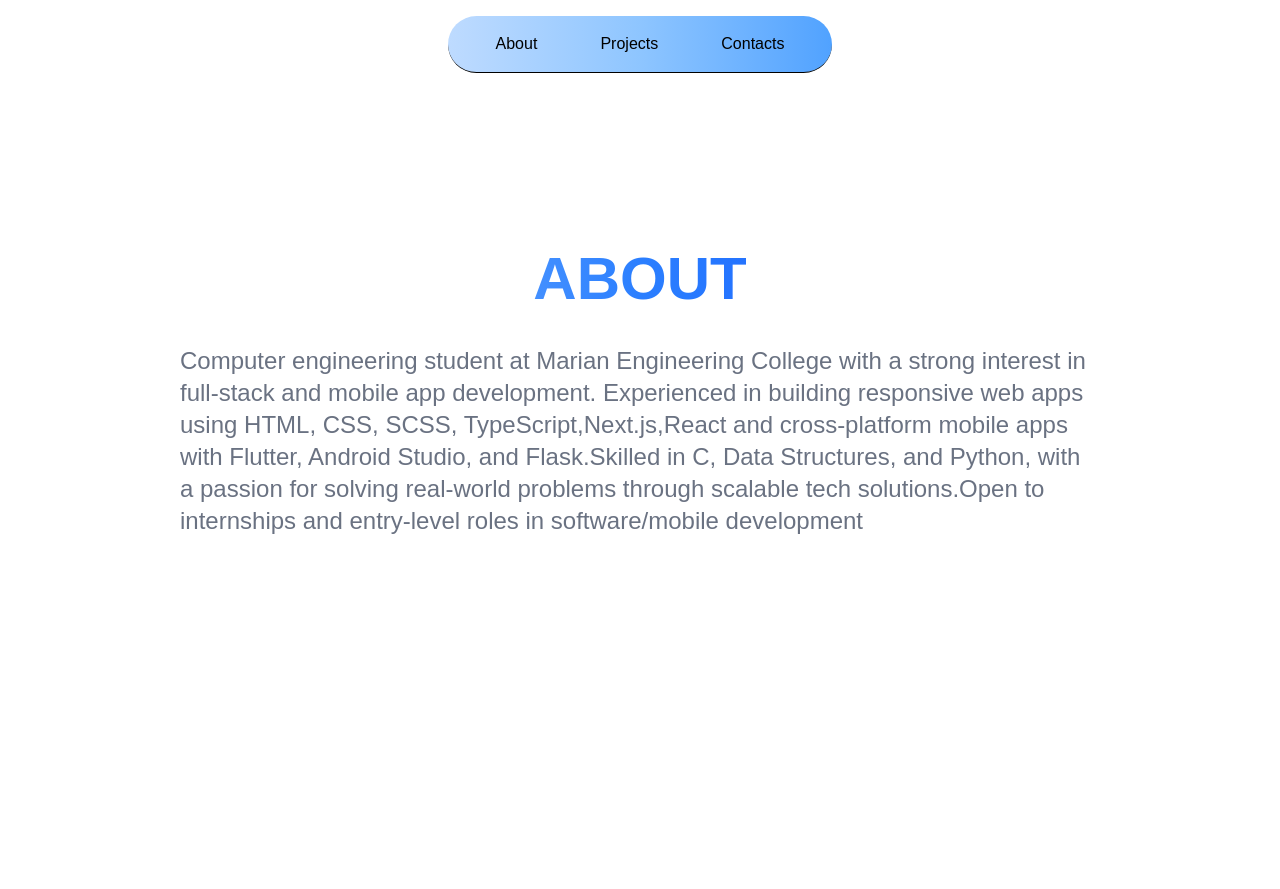
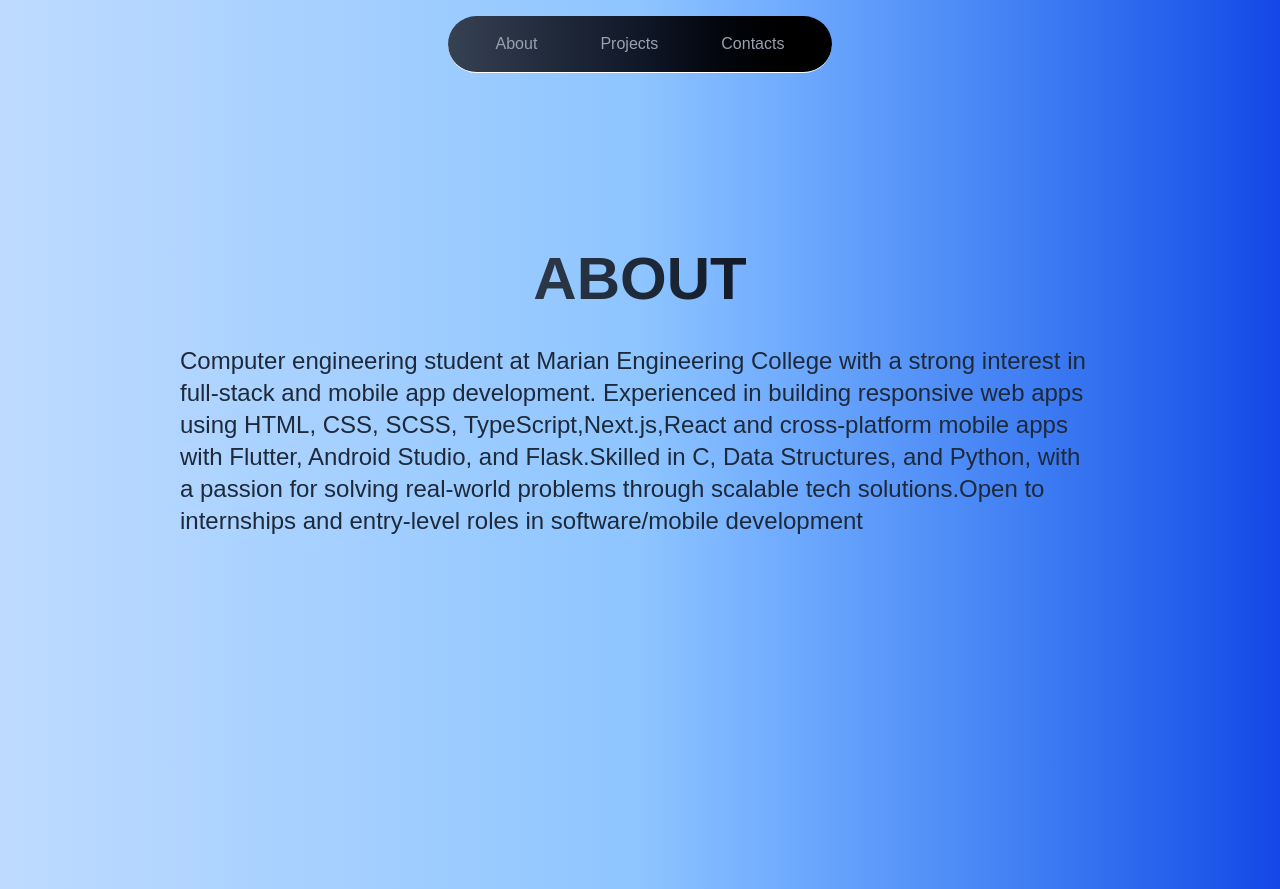
Before and after one commit to adithyasd10/portfolio-next, a Next.js app: page /about in a window 1280 px wide. Before the commit the page ends 800 px from the top, so only its background shows below. Built offline with nearby package versions, Linux system fonts and the light colour scheme.

Commit message:
improved colour themes in home and about section working on project section

```diff
--- a/app/about/page.tsx
+++ b/app/about/page.tsx
@@ -2,10 +2,10 @@ import React from 'react'
 
 const Aboutpage = () => {
   return (
-    <div className='flex flex-col justify-start text-start p-40 gap-4'>
+    <div className='flex flex-col justify-start text-start p-40 gap-4 bg-gradient-to-r from-blue-200 via-blue-300 to-blue-700 min-h-screen'>
         <div className='flex flex-col gap-4'>
-            <h1 className='flex justify-center text-3xl md:text-6xl text-start bg-clip-text text-transparent bg-gradient-to-r from-blue-300 via-blue-500 to-blue-700 font-extrabold hover:from-blue-200 hover:via-blue-400 hover:to-blue-700'>ABOUT</h1>
-            <p className='p-5 text-sm sm:text-xl md:text-2xl  text-gray-500'>Computer engineering student at Marian Engineering College with a strong interest in full-stack and mobile app development. Experienced in building responsive web apps using HTML, CSS, SCSS, TypeScript,Next.js,React and cross-platform mobile apps with Flutter, Android Studio, and Flask.Skilled in C, Data Structures, and Python, with a passion for solving real-world problems through scalable tech solutions.Open to internships and entry-level roles in software/mobile development</p>
+            <h1 className='flex justify-center text-3xl md:text-6xl text-start bg-clip-text text-transparent bg-gradient-to-r from-gray-500 via-gray-800 to-black font-extrabold hover:from-gray-900 hover:via-neutral-900 hover:to-black'>ABOUT</h1>
+            <p className='p-5 text-sm sm:text-xl md:text-2xl  text-gray-800'>Computer engineering student at Marian Engineering College with a strong interest in full-stack and mobile app development. Experienced in building responsive web apps using HTML, CSS, SCSS, TypeScript,Next.js,React and cross-platform mobile apps with Flutter, Android Studio, and Flask.Skilled in C, Data Structures, and Python, with a passion for solving real-world problems through scalable tech solutions.Open to internships and entry-level roles in software/mobile development</p>
         </div>
 
     </div>
--- a/app/page.tsx
+++ b/app/page.tsx
@@ -3,6 +3,9 @@ import Navbar from "@/components/Navbar";
 
 export default function Home() {
   return (
-    <Hero/>
+    <div className="bg-gradient-to-r from-blue-200 via-blue-300 to-blue-700 min-h-screen">
+         <Hero/>
+    </div>
+
   );
 }
--- a/app/projects/page.tsx
+++ b/app/projects/page.tsx
@@ -1,14 +1,18 @@
+import Image from 'next/image'
 import Link from 'next/link'
 import React from 'react'
 
 const page = () => {
   return (
-    <div className='flex flex-col '>
+    <div className='flex flex-col bg-gradient-to-r from-blue-200 via-blue-300 to-blue-700 min-h-screen'>
 
     <div className='flex  flex-row  justify-around items-center py-20 md:justify-center md:items-center md:gap-20 transition-all duration-300'>
         <div className='border-[4px] border-solid border-transparent gradient-border rounded-lg'>
-            <Link href="/singleproject">
-                <button className='flex justify-center items-center border w-50 h-50 sm:w-70 sm:h-70 md:w-80 md:h-80 lg:w-90 lg:h-90 xl:w-140 xl:h-100 2xl:h-120 rounded-md border-transparent '>hi</button>
+        <Link href="/singleproject" className='flex flex-col justify-center items-center '>
+            <Image src="/public/next.svg" alt="logo" width={10} height={10} />
+            <div className='flex justify-center items-center bg-gray-800 '>
+                 <button className='flex justify-center items-center border w-50 h-50 sm:w-70 sm:h-70 md:w-80 md:h-80 lg:w-90 lg:h-90 xl:w-140 xl:h-100 2xl:h-120 rounded-md border-transparent '>hi</button>
+            </div>
             </Link>
         </div>
 
--- a/components/Hero.tsx
+++ b/components/Hero.tsx
@@ -3,10 +3,10 @@ import React from 'react'
 const Hero = () => {
   return (
     <div className="flex justify-center flex-col items-center h-[70vh] text-centerfont-bold ">
-      <h1 className="text-center sm:text-3xl md:text-4xl lg:text-5xl xl:text-6xl text-gray-700 ">Hey There,</h1>
+      <h1 className="text-center sm:text-3xl md:text-4xl lg:text-5xl xl:text-6xl text-black font-bold sm:font-light">Hey There,</h1>
       <div className="flex flex-row gap-3 text-center " >
-        <h1 className=" pt-2  sm:text-3xl md:text-4xl lg:text-5xl xl:text-6xl text-gray-600">I'm</h1>
-        <h1 className="p-2 pt-2 sm:text-3xl md:text-4xl lg:text-5xl xl:text-6xl text-transparent bg-clip-text bg-gradient-to-r from-blue-200 via-blue-300 to-blue-400 hover:text-transparent hover:bg-clip-text hover:from-blue-300 hover:via-blue-500 hover:to-blue-400">Adithya</h1>
+        <h1 className=" pt-2  sm:text-3xl md:text-4xl lg:text-5xl xl:text-6xl text-black font-bold sm:font-light">I'm</h1>
+        <h1 className="sm:p-2 pt-2 sm:text-3xl md:text-4xl lg:text-5xl xl:text-6xl text-transparent bg-clip-text bg-gradient-to-r from-gray-700 via-gray-900 to-black hover:text-transparent hover:bg-clip-text hover:from-gray-900 hover:via-neutral-900 hover:to-black font-bold">Adithya S D</h1>
       </div>
       </div>
   )
--- a/components/Navbar.tsx
+++ b/components/Navbar.tsx
@@ -3,15 +3,15 @@ import React from 'react'
 
 const Navbar = () => {
   return (
-    <main className="flex justify-center p-4">
-      <nav className="flex justify-around items-center p-4 w-sm bg-gradient-to-r from-blue-200 via-blue-300 to-blue-400 flex-row border-b border-black rounded-4xl text-black backdrop-blur-md">
-        <Link href="/about" className="hover:text-blue-700">
+    <main className="flex justify-center p-4 bg-gradient-to-r from-blue-200 via-blue-300 to-blue-700">
+      <nav className="flex justify-around items-center p-4 w-sm bg-gradient-to-r from-gray-700 via-gray-900 to-black flex-row border-b border-white rounded-4xl text-gray-400 backdrop-blur-md">
+        <Link href="/about" className="hover:text-slate-500">
           <button>About</button>
         </Link>
-        <Link href="/projects" className="hover:text-blue-700">
+        <Link href="/projects" className="hover:text-slate-500">
          <button>Projects</button>
         </Link>
-        <Link href="/contacts" className="hover:text-blue-700">
+        <Link href="/contacts" className="hover:text-slate-500">
           <button>Contacts</button>
         </Link>
       </nav>
```
